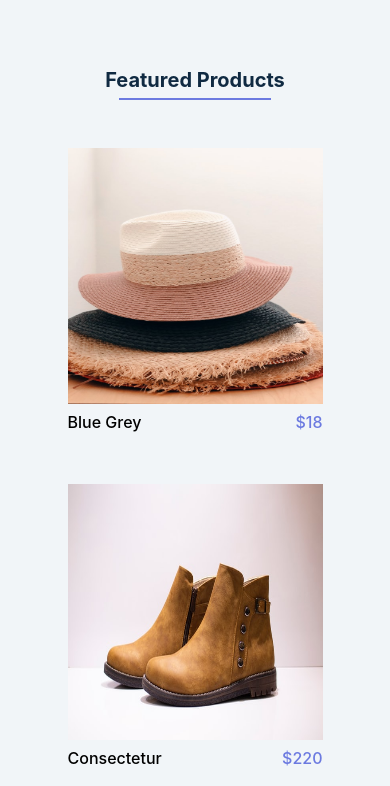
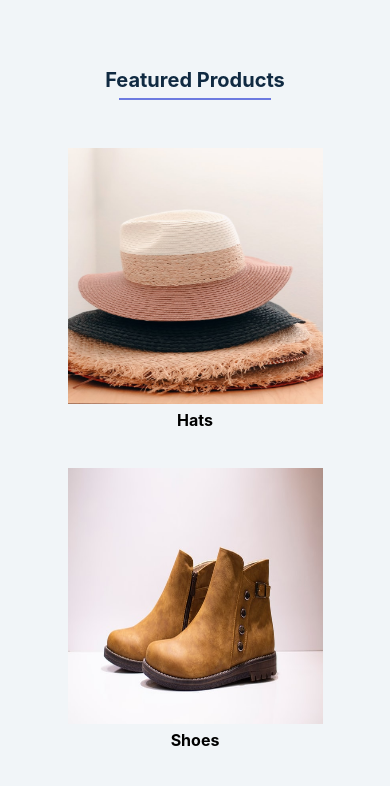
Before and after one commit to Cham-X/shopin-app, a Next.js app: page / in a window 390 px wide. Shown: the part 900-1686 px from the top of the page. Built offline with nearby package versions, Linux system fonts and the light colour scheme; grey boxes are pictures that could not be loaded.

Commit message:
category page updated

```diff
--- a/Contexts/globalContext.js
+++ b/Contexts/globalContext.js
@@ -5,7 +5,6 @@ import reducer from "../Reducer/Reducer";
 
 export const AppContext = React.createContext();
 
-const allCategories = ["products", ...new Set(SHOP_DATA.map((item) => item.category))];
 
 export let shopItems = [];
 SHOP_DATA.forEach((item) => {
@@ -14,13 +13,12 @@ SHOP_DATA.forEach((item) => {
 const initaialState = {
   shopItems,
   cartItems: [],
-  // total: 0,
 };
 
 export const AppProvider = ({ children }) => {
   const [isSidebarOpen, setIsSidebarOpen] = useState(false);
-  const [category, setCategory] = useState(allCategories);
-  const [product, setProduct] = useState(SHOP_DATA);
+
+  // const [product, setProduct] = useState(SHOP_DATA);
   const [state, dispatch] = useReducer(reducer, initaialState);
 
   const clearCart = () => {
@@ -51,18 +49,7 @@ export const AppProvider = ({ children }) => {
     setIsSidebarOpen(!isSidebarOpen);
   };
 
-  const filterItems = (category) => {
-    if (category === "Products") {
-      setProduct(SHOP_DATA);
-      return;
-    }
 
-    const newItem = SHOP_DATA.filter((item) => {
-      return item.category === category;
-    });
-    setCategory(newItem);
-    setProduct();
-  };
 
   return (
     <AppContext.Provider
@@ -73,14 +60,11 @@ export const AppProvider = ({ children }) => {
         addToCart,
         increaseQuantity,
         decreaseQuantity,
-
         isSidebarOpen,
         openSidebar,
         closeSidebar,
-        filterItems,
         categories,
-        category,
-        product,
+        // product,
         SHOP_DATA,
       }}>
       {children}
--- a/components/Categories/Categories.js
+++ b/components/Categories/Categories.js
@@ -1,18 +1,29 @@
-import { useGlobalContext } from "../../Contexts/globalContext";
+import Image from "next/image";
+import { useRouter } from "next/router";
+import Card from "../Card/Card";
 import styles from "./Categories.module.css";
 
-const Categories = () => {
-  const { category, filterItems } = useGlobalContext();
+const Categories = (props) => {
+  const router = useRouter()
+
+
+  const showItemCategory = () => {
+    router.push("/" + props.category);
+  };
+
   return (
-    <div className={styles.btnContainer}>
-      {category.map((category,index) => {
-        return <button key={index}
-        className={styles.filterBtn}
-        onClick={() => filterItems(category)}>
-          {category}
-          </button>;
-      })}
-    </div>
+    <li className={styles.item} onClick={showItemCategory}>
+      <article>
+        <Card>
+          <div className={styles.imageContainer}>
+            <Image src={"/" + props.image} alt={props.name} className={styles.itemImage} width="1000" height="1000" />
+          </div>
+          <div className={styles.itemDetails}>
+            <h3 className={styles.itemName}>{props.category}</h3>
+          </div>
+        </Card>
+      </article>
+    </li>
   );
 };
 
--- a/components/Categories/Categories.module.css
+++ b/components/Categories/Categories.module.css
@@ -1,18 +1,30 @@
-.btnContaine{
- position: block;
- display: flex;
-
-}
-.filterBtn{
-   color: #000;
-  text-decoration: none;
-  text-transform: capitalize;
-  font-weight: 600;
-  font-size: 1.2rem;
-  margin: 0.5rem 0.6rem;
-  cursor: pointer;
+.item {
+  max-width: 16rem;
+  height: 18rem;
+  margin: 1rem;
+  position: relative;
   transition: all 0.3s linear;
 }
-.filterBtn:hover{
-  color:  #6c7ae0;;
+.imageContainer {
+  align-self: center;
 }
+
+.itemImage {
+  width: 100%;
+  height: 16rem;
+}
+.itemName {
+  color: #000;
+  font-size: 1rem;
+  text-transform: capitalize;
+  text-align: center;
+}
+@media screen and (max-width: 800px) {
+  .item {
+    max-width: 80vw;
+  }
+  .itemImage {
+    width: 100%;
+    height: 16rem;
+  }
+}
--- a/components/ProductItem/ProductItem.js
+++ b/components/ProductItem/ProductItem.js
@@ -8,7 +8,7 @@ function ProductItem(props) {
   const router = useRouter();
 
   const showItemDetails = () => {
-    router.push("/" + props.id);
+    router.push(`/${props.category}/` + props.id);
   };
 
   return (
--- a/components/ProductItems/ProductItems.js
+++ b/components/ProductItems/ProductItems.js
@@ -1,10 +1,10 @@
 import styles from "./ProductItems.module.css";
-import ItemList from "../ItemList/ItemList";
 import Button from "../Button/Button";
 import { useGlobalContext } from "../../Contexts/globalContext";
+import Categories from "../Categories/Categories";
 
 const Product = () => {
-  const {categories} = useGlobalContext()
+  const { categories } = useGlobalContext();
   return (
     <section className={styles.container}>
       <div className={styles.ourProduct}>
@@ -13,13 +13,13 @@ const Product = () => {
           <div className={styles.underline}></div>
         </div>
         <div className={styles.products}>
-          <div>
-            <ul>
-              <ItemList data={categories}/>
-            </ul>
-          </div>
+          <ul className={styles.itemCategory}>
+            {categories.map((item) => {
+              return <Categories key={item.id} {...item} />;
+            })}
+          </ul>
         </div>
-        <Button href={"product"} page={"all products"}/>
+        <Button href={"product"} page={"all products"} />
       </div>
     </section>
   );
--- a/components/ProductItems/ProductItems.module.css
+++ b/components/ProductItems/ProductItems.module.css
@@ -24,3 +24,19 @@
   width: 9.5rem;
   background: #6c7ae0;
 }
+.itemCategory{
+  display: grid;
+  grid-template-columns: repeat(4,1fr);
+  align-items: center;
+  justify-content: center;
+}
+@media screen and (max-width:800px) {
+  .itemCategory{
+    grid-template-columns: repeat(2, 1fr);
+  }
+}
+@media screen and (max-width:600px) {
+  .itemCategory{
+    grid-template-columns: 1fr;
+  }
+}
```
Also changed, not shown: pages/[itemCategory]/[itemId]/index.js (added, +49 -0 lines), pages/[itemCategory]/index.js (added, +32 -0 lines), pages/[itemId]/index.js (deleted, +0 -39 lines).
